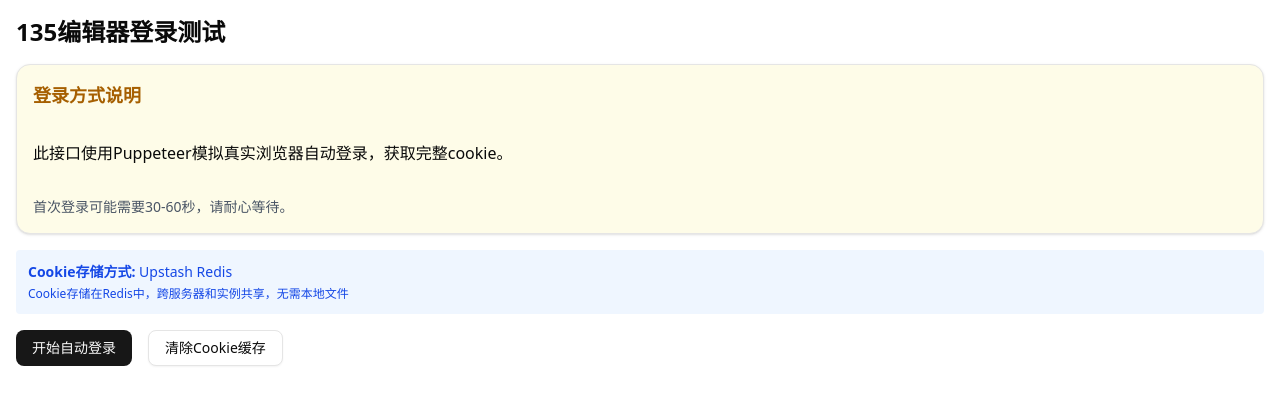
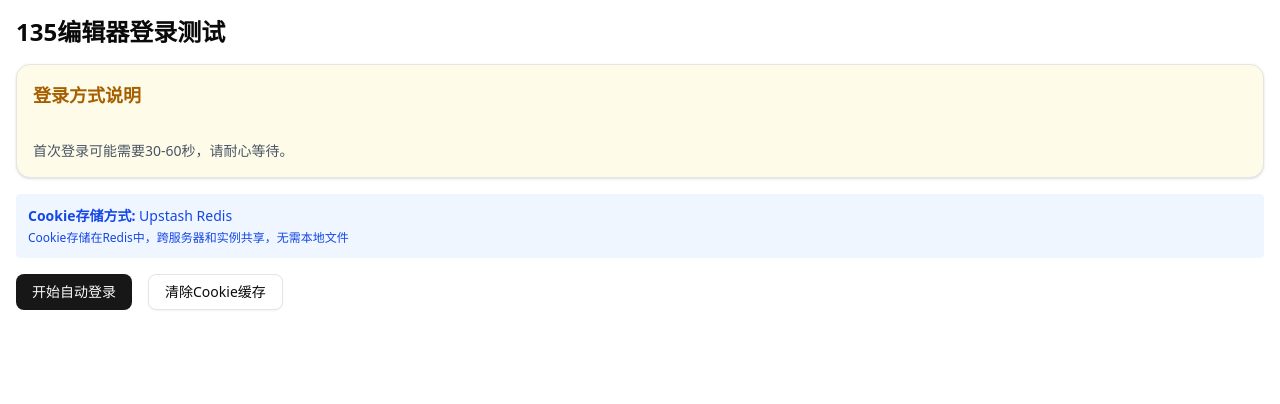
Before and after one commit to ljylhm/wx-scraper, a Next.js app: page /login-test in a window 1280 px wide. Shown: the top 404 px of the page. Built offline with nearby package versions, Linux system fonts and the light colour scheme.

Commit message:
chore: 移除登录测试页面中的冗余说明文本

```diff
--- a/src/app/login-test/page.tsx
+++ b/src/app/login-test/page.tsx
@@ -87,7 +87,6 @@
 
       <Card className="mb-4 p-4 bg-yellow-50">
         <h2 className="text-lg font-semibold mb-2 text-yellow-700">登录方式说明</h2>
-        <p className="mb-2">此接口使用Puppeteer模拟真实浏览器自动登录，获取完整cookie。</p>
         <p className="text-sm text-gray-600">首次登录可能需要30-60秒，请耐心等待。</p>
       </Card>
 
```
